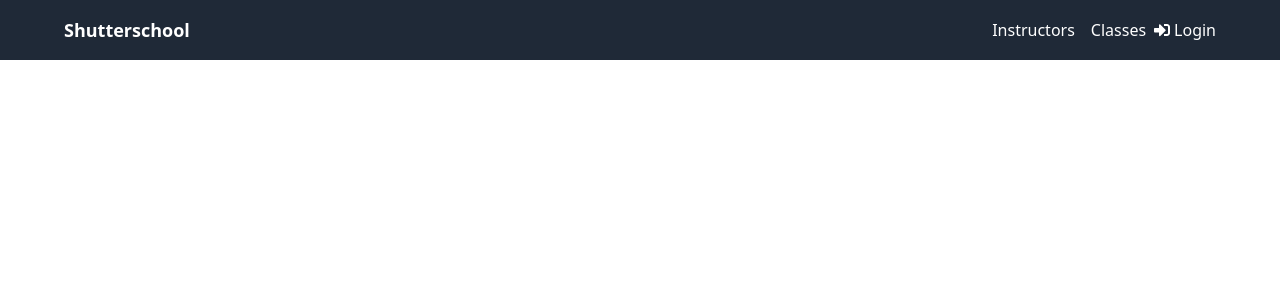
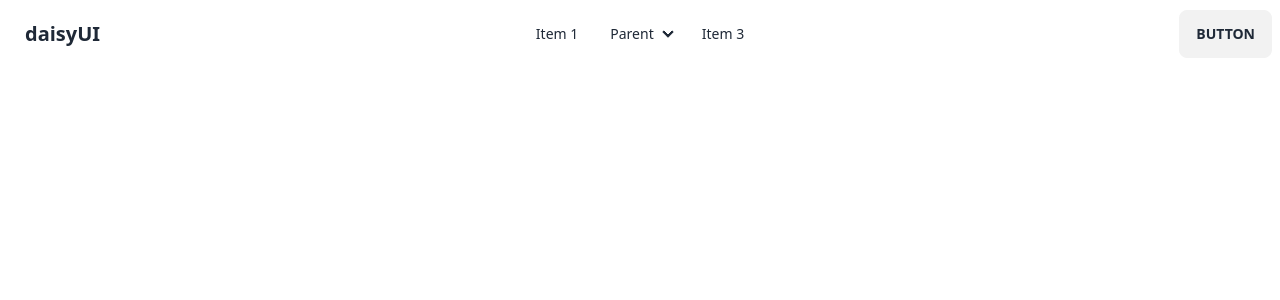
Before and after one commit to monsur2003/shutter-school-client, a React (Vite) app: page / in a window 1280 px wide. Shown: the top 300 px of the page. Built offline with nearby package versions, Linux system fonts and the light colour scheme.

Commit message:
navbar added

```diff
--- a/package.json
+++ b/package.json
@@ -15,6 +15,7 @@
     "match-sorter": "^6.3.1",
     "react": "^18.2.0",
     "react-dom": "^18.2.0",
+    "react-helmet-async": "^1.3.0",
     "react-icons": "^4.9.0",
     "react-router-dom": "^6.12.0",
     "sort-by": "^1.2.0"
@@ -24,6 +25,7 @@
     "@types/react-dom": "^18.0.11",
     "@vitejs/plugin-react": "^4.0.0",
     "autoprefixer": "^10.4.14",
+    "daisyui": "^3.0.4",
     "eslint": "^8.38.0",
     "eslint-plugin-react": "^7.32.2",
     "eslint-plugin-react-hooks": "^4.6.0",
--- a/src/Layout/Main.jsx
+++ b/src/Layout/Main.jsx
@@ -0,0 +1,14 @@
+import React from "react";
+import Navbar from "../shared/Navbar/Navbar";
+import { Outlet } from "react-router-dom";
+
+const Main = () => {
+   return (
+      <>
+         <Navbar></Navbar>
+         <Outlet></Outlet>
+      </>
+   );
+};
+
+export default Main;
--- /dev/null
+++ b/src/firebase/firebase.config.js
@@ -0,0 +1,19 @@
+// Import the functions you need from the SDKs you need
+import { initializeApp } from "firebase/app";
+// TODO: Add SDKs for Firebase products that you want to use
+// https://firebase.google.com/docs/web/setup#available-libraries
+
+// Your web app's Firebase configuration
+const firebaseConfig = {
+   apiKey: import.meta.env.VITE_apiKey,
+   authDomain: import.meta.env.VITE_authDomain,
+   projectId: import.meta.env.VITE_projectId,
+   storageBucket: import.meta.env.VITE_storageBucket,
+   messagingSenderId: import.meta.env.VITE_messagingSenderId,
+   appId: import.meta.env.VITE_appId,
+};
+
+// Initialize Firebase
+const app = initializeApp(firebaseConfig);
+
+export default app;
--- a/src/shared/Navbar/Navbar.jsx
+++ b/src/shared/Navbar/Navbar.jsx
@@ -1,97 +1,76 @@
 import React from "react";
-import { Link } from "react-router-dom";
-import { FaUser, FaSignInAlt } from "react-icons/fa";
 
-const Navbar = ({ user }) => {
+const Navbar = () => {
    return (
-      <nav className="bg-gray-800 py-4 px-8 sm:px-16">
-         <div className="flex items-center justify-between">
-            <Link to="/" className="text-white text-lg font-bold">
-               Shutterschool
-            </Link>
-            <div className="flex items-center">
-               <input type="checkbox" id="menu-toggle" className="hidden" />
-               <label
-                  htmlFor="menu-toggle"
-                  className="cursor-pointer md:hidden flex items-center">
+      <div className="navbar bg-base-100">
+         <div className="navbar-start">
+            <div className="dropdown">
+               <label tabIndex={0} className="btn btn-ghost lg:hidden">
                   <svg
-                     className="fill-current text-white w-6 h-6 mr-2"
                      xmlns="http://www.w3.org/2000/svg"
-                     viewBox="0 0 24 24">
+                     className="h-5 w-5"
+                     fill="none"
+                     viewBox="0 0 24 24"
+                     stroke="currentColor">
                      <path
-                        fillRule="evenodd"
-                        d="M3 4h18a1 1 0 0 1 0 2H3a1 1 0 0 1 0-2zm0 7h18a1 1 0 0 1 0 2H3a1 1 0 0 1 0-2zm0 7h18a1 1 0 0 1 0 2H3a1 1 0 0 1 0-2z"
+                        strokeLinecap="round"
+                        strokeLinejoin="round"
+                        strokeWidth="2"
+                        d="M4 6h16M4 12h8m-8 6h16"
                      />
                   </svg>
                </label>
-               <div className="hidden md:flex items-center">
-                  <Link
-                     to="/instructors"
-                     className="text-white hover:text-gray-300 mx-2">
-                     Instructors
-                  </Link>
-                  <Link
-                     to="/classes"
-                     className="text-white hover:text-gray-300 mx-2">
-                     Classes
-                  </Link>
-                  {user ? (
-                     <Link
-                        to="/dashboard"
-                        className="text-white hover:text-gray-300">
-                        <img
-                           src={user.profilePicture}
-                           alt="User Profile"
-                           className="w-8 h-8 rounded-full"
-                        />
-                     </Link>
-                  ) : (
-                     <Link
-                        to="/login"
-                        className="text-white hover:text-gray-300 flex items-center">
-                        <FaSignInAlt className="mr-1" />
-                        Login
-                     </Link>
-                  )}
-               </div>
+               <ul
+                  tabIndex={0}
+                  className="menu menu-sm dropdown-content mt-3 p-2 shadow bg-base-100 rounded-box w-52">
+                  <li>
+                     <a>Item 1</a>
+                  </li>
+                  <li>
+                     <a>Parent</a>
+                     <ul className="p-2">
+                        <li>
+                           <a>Submenu 1</a>
+                        </li>
+                        <li>
+                           <a>Submenu 2</a>
+                        </li>
+                     </ul>
+                  </li>
+                  <li>
+                     <a>Item 3</a>
+                  </li>
+               </ul>
             </div>
+            <a className="btn btn-ghost normal-case text-xl">daisyUI</a>
          </div>
-         <div className="hidden md:hidden">
-            <input type="checkbox" id="menu-toggle" className="hidden" />
-            <div className="w-full bg-gray-800 pt-2">
-               <div className="flex items-center justify-between">
-                  <Link
-                     to="/instructors"
-                     className="block py-2 px-4 text-white hover:bg-gray-700">
-                     Instructors
-                  </Link>
-                  <Link
-                     to="/classes"
-                     className="block py-2 px-4 text-white hover:bg-gray-700">
-                     Classes
-                  </Link>
-                  {user ? (
-                     <Link
-                        to="/dashboard"
-                        className="block py-2 px-4 text-white hover:bg-gray-700">
-                        <img
-                           src={user.profilePicture}
-                           alt="User Profile"
-                           className="w-8 h-8 rounded-full"
-                        />
-                     </Link>
-                  ) : (
-                     <Link
-                        to="/login"
-                        className="block py-2 px-4 text-white hover:bg-gray-700">
-                        <FaSignInAlt className="mr-1" />
-                        Login
-                     </Link>
-                  )}
-               </div>
-            </div>
+         <div className="navbar-center hidden lg:flex">
+            <ul className="menu menu-horizontal px-1">
+               <li>
+                  <a>Item 1</a>
+               </li>
+               <li tabIndex={0}>
+                  <details>
+                     <summary>Parent</summary>
+                     <ul className="p-2">
+                        <li>
+                           <a>Submenu 1</a>
+                        </li>
+                        <li>
+                           <a>Submenu 2</a>
+                        </li>
+                     </ul>
+                  </details>
+               </li>
+               <li>
+                  <a>Item 3</a>
+               </li>
+            </ul>
          </div>
-      </nav>
+         <div className="navbar-end">
+            <a className="btn">Button</a>
+         </div>
+      </div>
    );
 };
 
--- a/tailwind.config.js
+++ b/tailwind.config.js
@@ -4,5 +4,5 @@
    theme: {
       extend: {},
    },
-   plugins: [],
+   plugins: [require("daisyui")],
 };
```
Also changed, not shown: 1 other file (tests, documents, lock files or other folders).
